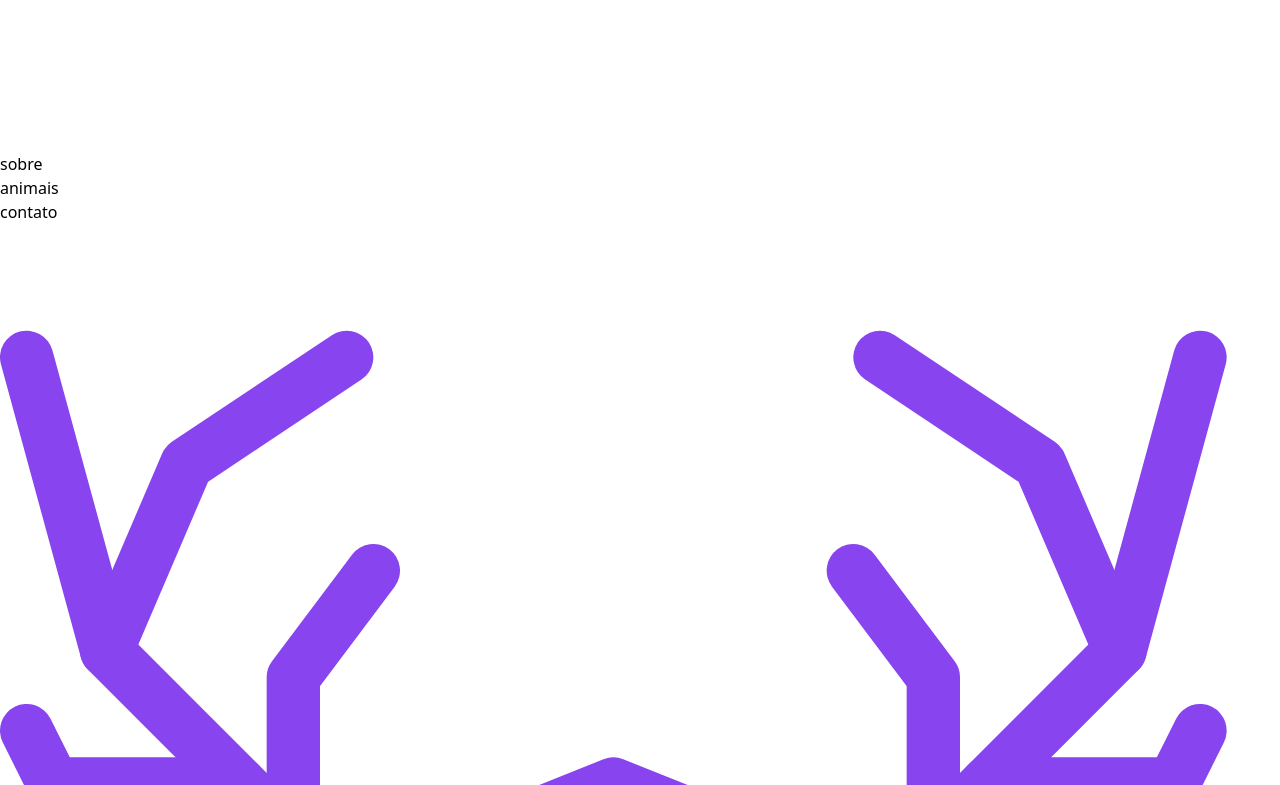
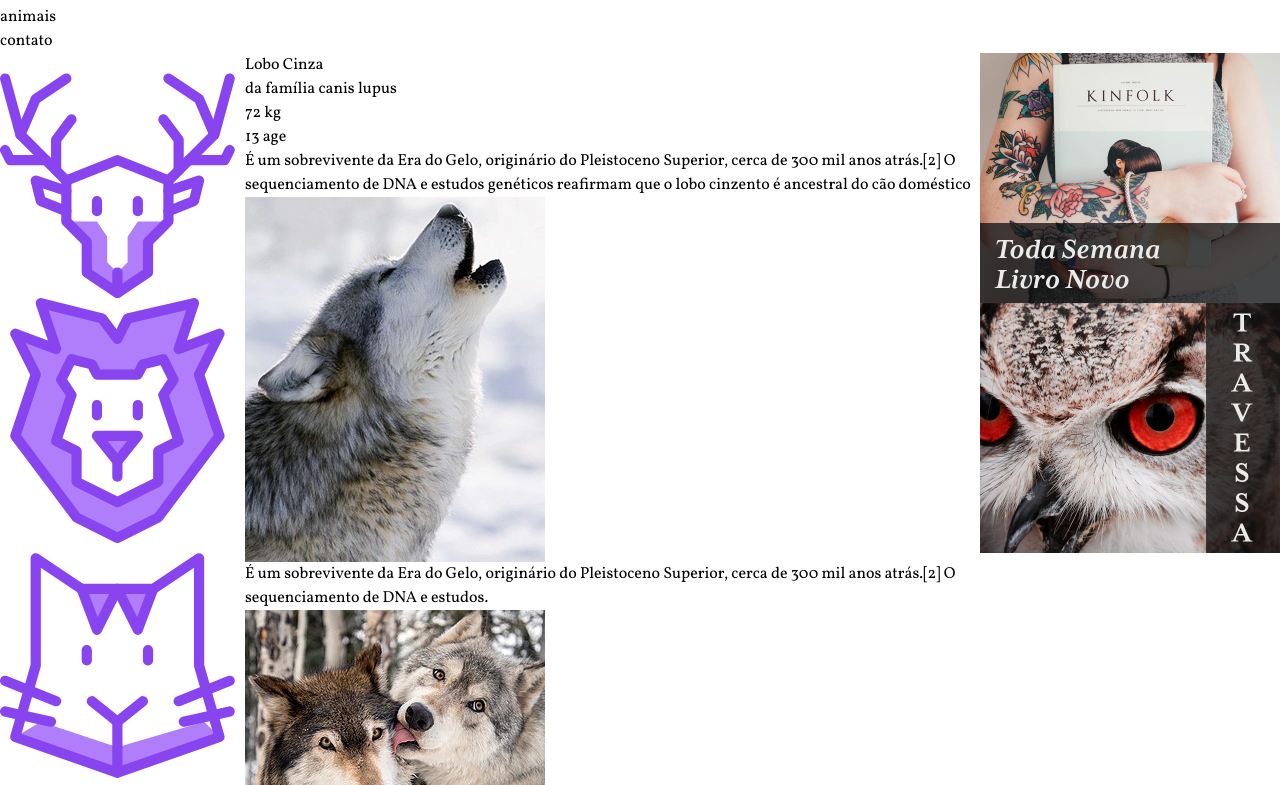
Before and after one commit to iaugustoz/wildbeast, a website: page src/index.html in a window 1280 px wide. Shown: the part 60-845 px from the top of the page. Drawn offline with Linux system fonts and the light colour scheme.

Commit message:
feat(layout): adiciona sistema de grid

```diff
--- a/src/css/input.css
+++ b/src/css/input.css
@@ -4,4 +4,8 @@
 
 @layer components {
 
+    /* Grid Geral */
+    .estrutura {
+        @apply grid grid-cols-[minmax(160px,_1fr)_3fr_300px];
+    }
 }
--- /dev/null
+++ b/src/css/style.css
@@ -0,0 +1,32 @@
+/* Define o layout das áreas do grid */
+.estrutura {
+    grid-template-areas:
+    "header   header   header"
+    "sidenav  content anuncios"
+    "footer   footer   footer";
+}
+
+/* Define a área do menu lateral */
+.header {
+    grid-area: header;
+}
+
+/* Define a área do conteúdo principal */
+.sidenav {
+    grid-area: sidenav;
+}
+
+/* Define a área do conteúdo principal */
+.content {
+    grid-area: content;
+}
+
+/* Define a área dos anúncios */
+.anuncios {
+    grid-area: anuncios;
+}
+
+/* Define a área do rodapé */
+.footer {
+    grid-area: footer;
+}
--- a/src/index.html
+++ b/src/index.html
@@ -6,12 +6,20 @@
     <meta name="viewport" content="width=device-width, initial-scale=1.0">
     <title>Wildbeast</title>
 
+    <!-- Inclusão do CSS -->
+    <link rel="stylesheet" href="css/style.css">
+
     <!-- Inclusão do Tailwind CSS -->
     <link href="/dist/output.css" rel="stylesheet">
 
+    <!-- Font Vollkorn do Google Fonts -->
+    <link rel="preconnect" href="https://fonts.googleapis.com">
+    <link rel="preconnect" href="https://fonts.gstatic.com" crossorigin>
+    <link href="https://fonts.googleapis.com/css2?family=Fira+Sans&family=Vollkorn:ital,wght@0,400;0,700;1,400&display=swap" rel="stylesheet">
+
 </head>
 
-<body>
+<body class="font-vollkorn">
 
     <div class="estrutura">
         <header class="">
--- a/tailwind.config.js
+++ b/tailwind.config.js
@@ -4,7 +4,11 @@ module.exports = {
     './**/*.html',
     '.**/*.html',
   ],  theme: {
-    extend: {},
+    extend: {
+      fontFamily: {
+        'vollkorn': ['Vollkorn', 'Georgia', 'Serif'],
+      },
+    },
   },
   plugins: [],
 }
```
Also changed, not shown: dist/output.css.
